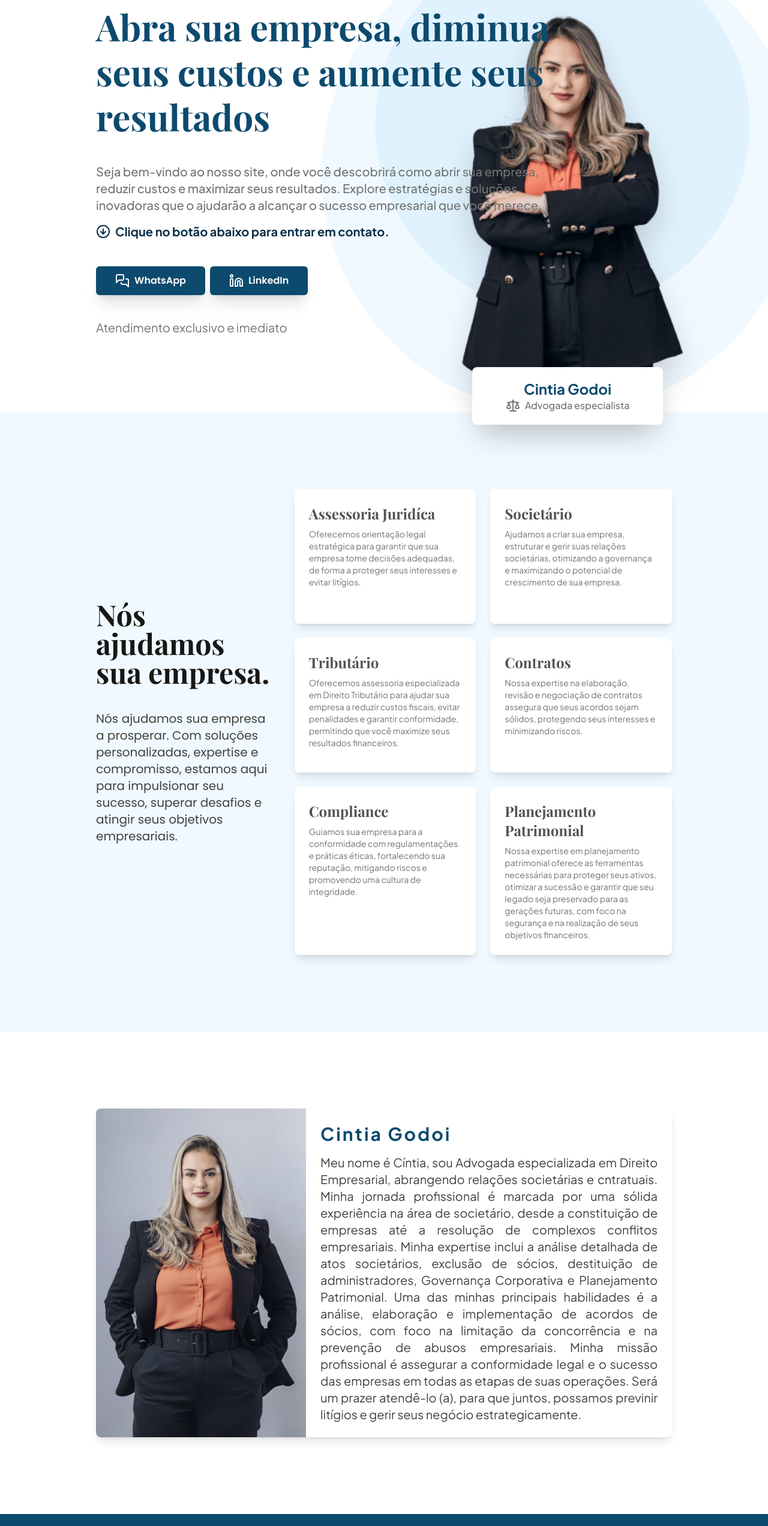
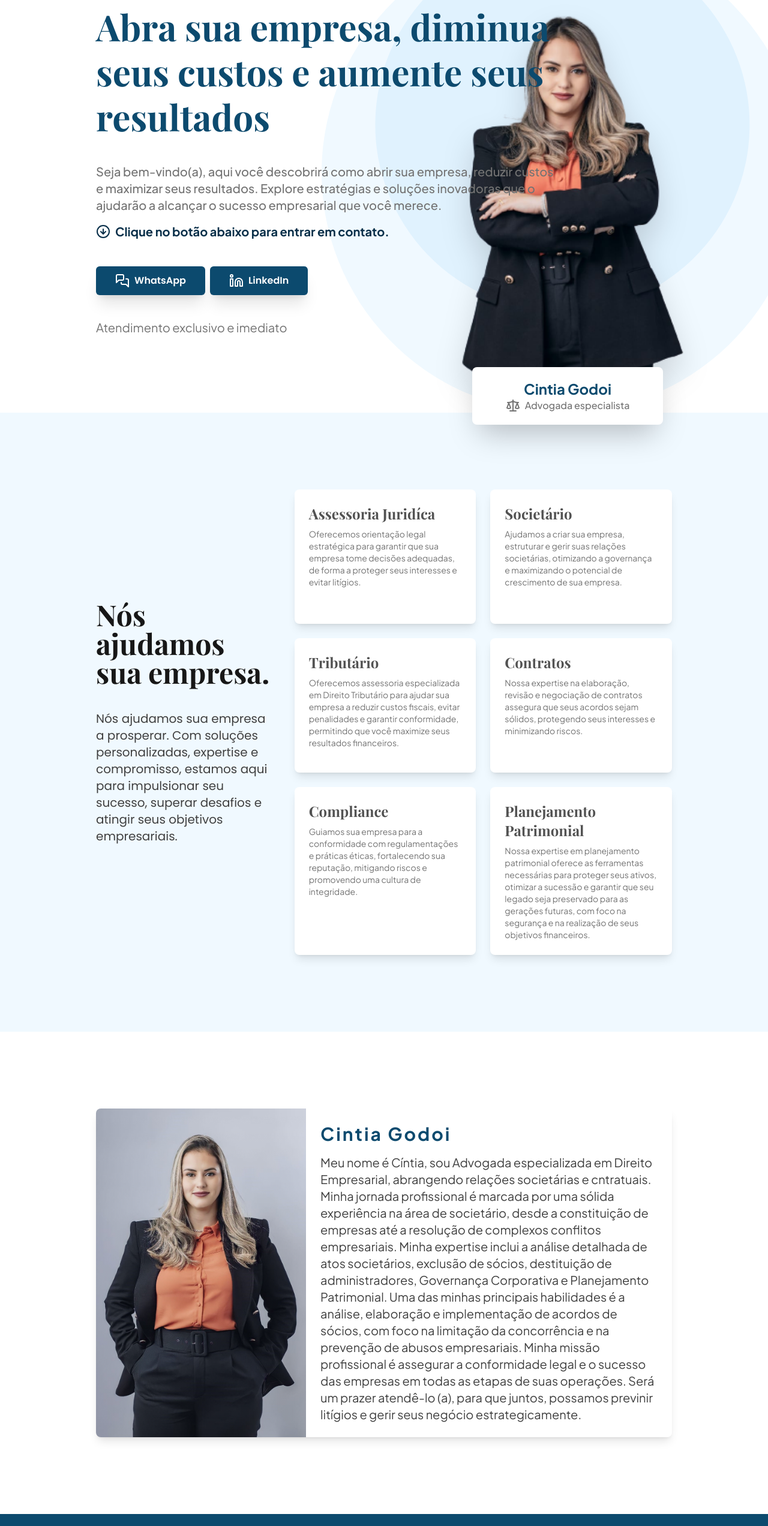
Before and after one commit to caiousper2011/cintia-godoi, a Next.js app: page / in a window 1280 px wide. Shown: the part 253-2797 px from the top of the page at 60% size. Built offline with nearby package versions, Linux system fonts and the light colour scheme.

Commit message:
chore: update text

```diff
--- a/src/components/Personal/index.tsx
+++ b/src/components/Personal/index.tsx
@@ -37,10 +37,10 @@ const Personal: React.FC = () => {
           </h2>
         </div>
         <h3 className="max-w-3xl text-xl font-medium text-neutral-900 lg:text-neutral-500">
-          Seja bem-vindo ao nosso site, onde você descobrirá como abrir sua
-          empresa, reduzir custos e maximizar seus resultados. Explore
-          estratégias e soluções inovadoras que o ajudarão a alcançar o sucesso
-          empresarial que você merece.
+          Seja bem-vindo(a), aqui você descobrirá como abrir sua empresa,
+          reduzir custos e maximizar seus resultados. Explore estratégias e
+          soluções inovadoras que o ajudarão a alcançar o sucesso empresarial
+          que você merece.
           <span className="mt-4 inline-flex items-center gap-2 font-semibold text-sky-950 ">
             <ArrowDownCircle /> Clique no botão abaixo para entrar em contato.
           </span>
--- a/src/components/Profile/index.tsx
+++ b/src/components/Profile/index.tsx
@@ -16,7 +16,7 @@ const Profile = () => {
             <h4 className="text-3xl font-semibold tracking-widest text-sky-900">
               Cintia Godoi
             </h4>
-            <p className="text-justify text-xl text-neutral-700">
+            <p className="text-xl text-neutral-700">
               Meu nome é Cíntia, sou Advogada especializada em Direito
               Empresarial, abrangendo relações societárias e cntratuais. Minha
               jornada profissional é marcada por uma sólida experiência na área
```
